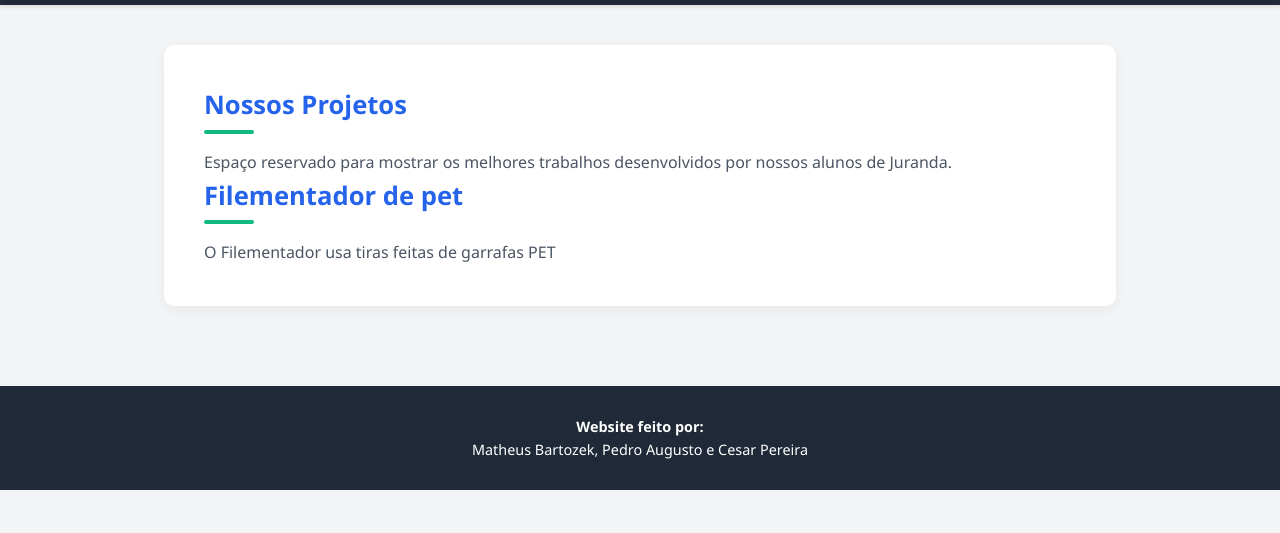
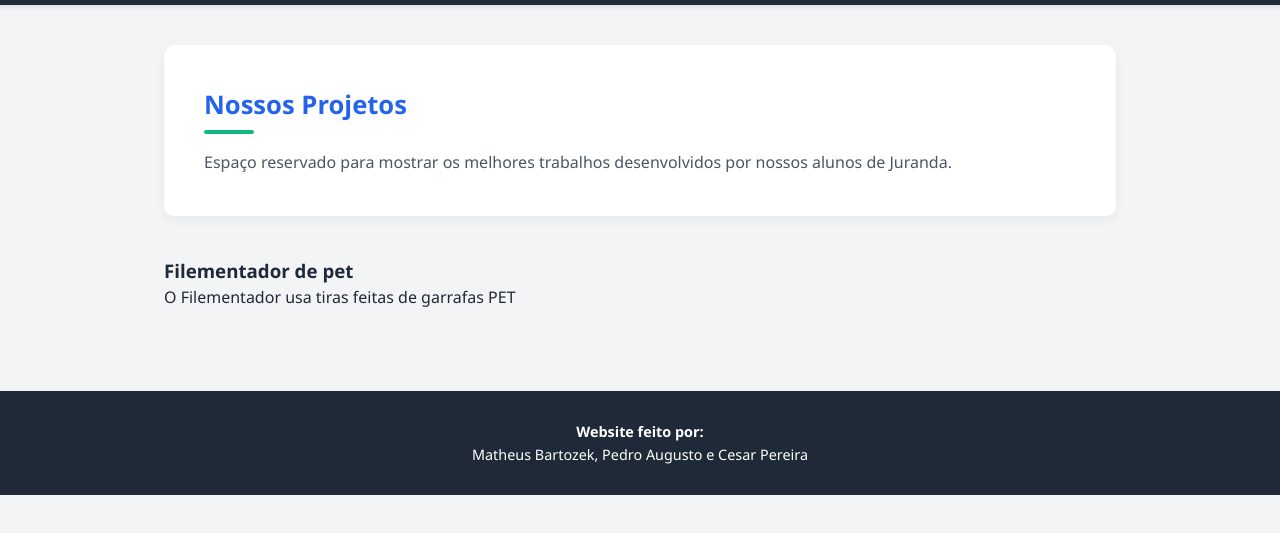
Before and after one commit to profcesarPC/salamakermaffei-0, a plain HTML site: page projetos.html in a window 1280 px wide. Shown: the part 101-634 px from the top of the page. Drawn offline with Linux system fonts and the light colour scheme.

Commit message:
bagunças

```diff
--- a/projetos.html
+++ b/projetos.html
@@ -23,11 +23,11 @@
 
             <h3>Nossos Projetos</h3>
             <p>Espaço reservado para mostrar os melhores trabalhos desenvolvidos por nossos alunos de Juranda.</p>
-
-
-            <h3>Filementador de pet</h3>
+        </section>
+    <section class="projetos-container">
+         <h3>Filementador de pet</h3>
             <p>O Filementador usa tiras feitas de garrafas PET</p>
-        </section>
+    </section>
         <div></div>
 
 
```
